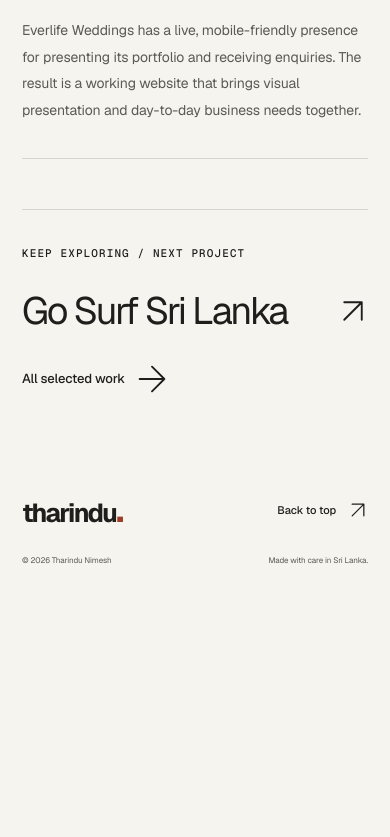
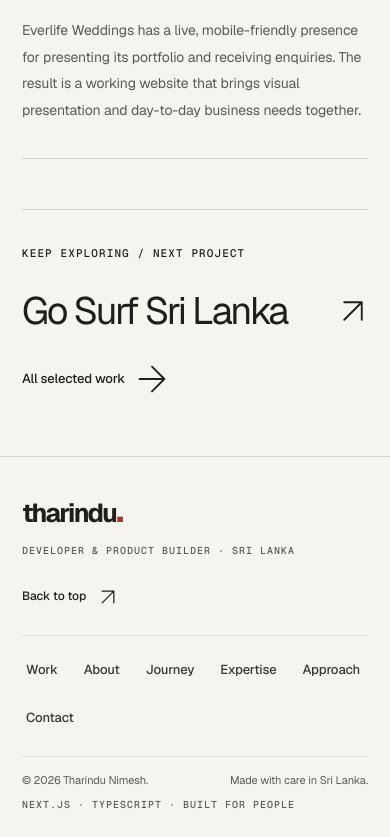
Before and after one commit to tharinduxn/tharindunimesh.com, a Next.js app: page /work/everlife-weddings in a window 390 px wide. Shown: the part 2576-3413 px from the top of the page. Before the commit the page ends 3168 px from the top, so only its background shows below. Built offline with nearby package versions, Linux system fonts and the light colour scheme.

Commit message:
feat(footer): build editorial colophon and navigation footer

```diff
--- a/app/styles/contact.css
+++ b/app/styles/contact.css
@@ -138,30 +138,73 @@
   max-width: 340px;
   line-height: 1.6;
 }
+.footer-wrap {
+  border-top: 1px solid var(--line);
+  background: var(--paper);
+}
 .footer {
   display: flex;
   align-items: center;
   justify-content: space-between;
-  padding-block: 30px;
-  gap: 25px;
+  padding-block: 32px 24px;
+  gap: 28px;
+}
+.footer-brand {
+  display: flex;
+  flex-direction: column;
+  gap: 4px;
+}
+.footer-tagline {
+  color: var(--muted);
+  font-size: 10px;
+}
+.footer-nav {
+  display: flex;
+  flex-wrap: wrap;
+  align-items: center;
+  gap: 8px 24px;
+}
+.footer-nav a {
+  display: inline-flex;
+  align-items: center;
+  min-height: 44px;
+  padding-inline: 4px;
+  font-size: 13px;
+  font-weight: 500;
+  color: var(--ink-secondary);
+  transition: color var(--duration-fast) var(--ease-out);
+}
+.footer-nav a:hover {
+  color: var(--accent);
+}
+.footer .text-link {
+  font-size: 12px;
+}
+.footer-bottom {
+  display: flex;
+  justify-content: space-between;
+  align-items: center;
+  gap: 20px;
+  padding-block: 18px 28px;
+  border-top: 1px solid var(--line-subtle);
 }
 .footer-copyright {
-  font-size: 10px;
+  font-size: 12px;
   display: flex;
-  gap: 24px;
+  gap: 20px;
   color: var(--muted);
 }
-.footer .text-link {
-  font-size: 11px;
+.footer-colophon {
+  color: var(--muted);
+  font-size: 10px;
 }
 @media (max-width: 1000px) {
   .contact-round-link {
     width: 80px;
     height: 80px;
   }
-  .footer-copyright {
-    flex-direction: column;
-    gap: 5px;
+  .footer {
+    flex-wrap: wrap;
   }
 }
 @media (max-width: 600px) {
@@ -203,15 +246,25 @@
     font-size: 14px;
   }
   .footer {
-    flex-wrap: wrap;
-    padding-block: 25px;
-    gap: 15px;
+    padding-block: 24px 16px;
+    gap: 16px;
+  }
+  .footer-nav {
+    order: 3;
+    width: 100%;
+    gap: 4px 18px;
+    border-top: 1px solid var(--line-subtle);
+    padding-top: 12px;
+  }
+  .footer-bottom {
+    flex-direction: column;
+    align-items: flex-start;
+    gap: 8px;
+    padding-block: 14px 24px;
   }
   .footer-copyright {
-    order: 3;
     width: 100%;
-    flex-direction: row;
     justify-content: space-between;
-    font-size: 8px;
+    font-size: 11px;
   }
 }
--- a/components/footer.tsx
+++ b/components/footer.tsx
@@ -1,18 +1,45 @@
 import Link from "next/link";
 import { Arrow } from "./arrow";
 
+const footerLinks = [
+  { href: "/#work", label: "Work" },
+  { href: "/#about", label: "About" },
+  { href: "/#journey", label: "Journey" },
+  { href: "/#expertise", label: "Expertise" },
+  { href: "/#approach", label: "Approach" },
+  { href: "/#contact", label: "Contact" },
+];
+
 export function Footer() {
   return (
-    <footer className="footer container">
+    <footer className="footer-wrap">
+      <div className="footer container">
+        <div className="footer-brand">
           <Link className="wordmark" href="/" aria-label="Tharindu Nimesh home">
             tharindu<span className="accent">.</span>
           </Link>
-      <span className="footer-copyright">
-        © 2026 Tharindu Nimesh<span>Made with care in Sri Lanka.</span>
+          <span className="footer-tagline eyebrow">
+            Developer &amp; Product Builder · Sri Lanka
           </span>
-      <Link className="text-link" href="/#top">
+        </div>
+        <nav className="footer-nav" aria-label="Footer navigation">
+          {footerLinks.map((link) => (
+            <Link key={link.href} href={link.href}>
+              {link.label}
+            </Link>
+          ))}
+        </nav>
+        <Link className="text-link footer-top-link" href="/#top">
           Back to top <Arrow />
         </Link>
+      </div>
+      <div className="footer-bottom container">
+        <span className="footer-copyright">
+          <span>© 2026 Tharindu Nimesh.</span>
+          <span>Made with care in Sri Lanka.</span>
+        </span>
+        <span className="eyebrow footer-colophon">Next.js · TypeScript · Built for people</span>
+      </div>
     </footer>
   );
 }
```
Lines whose indentation alone changed are shown as unchanged.
